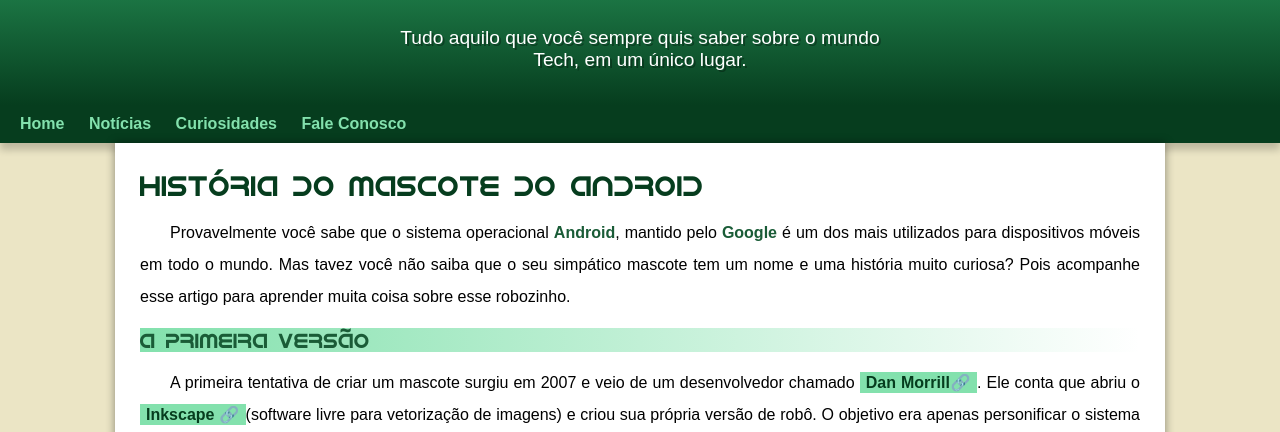
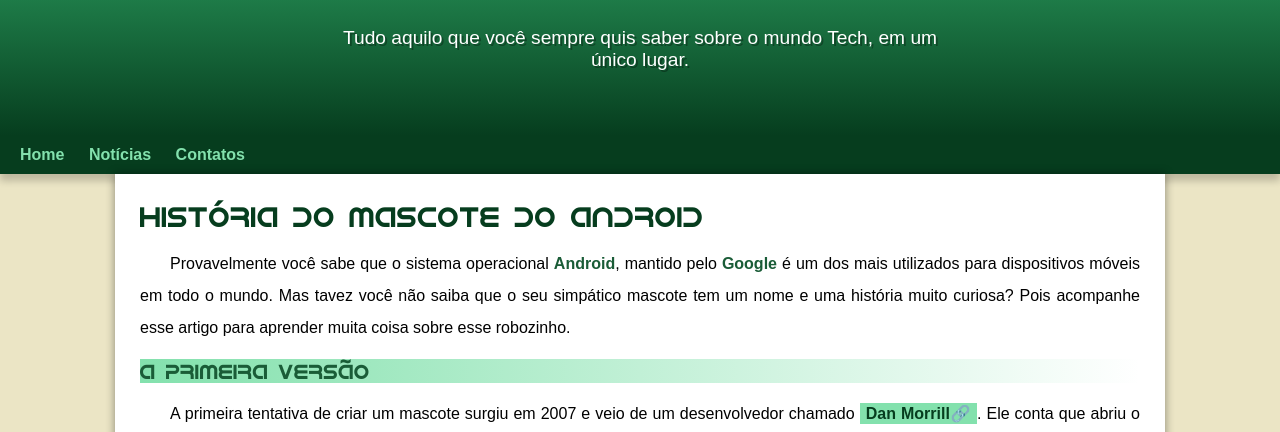
Before and after one commit to lRauane/Site-educacional, a plain HTML site: page index.html in a window 1280 px wide. Shown: the part 100-532 px from the top of the page. Drawn offline with Linux system fonts and the light colour scheme.

Commit message:
Problema de padding resolvido

```diff
--- a/estilo/style.css
+++ b/estilo/style.css
@@ -56,9 +56,9 @@ header > p{
     font-family: var(--fonte-padrao);
     font-size: 1.2em;
     color: white;
-    max-width: 500px;
+    max-width: 600px;
     padding-right: 10px;
-    margin-bottom: auto;
+    padding-bottom: 50px;
     padding-left: 10px;
     margin: auto;
     text-shadow: 2px 2px 0px rgba(0, 0, 0, 0.315)
--- a/index.html
+++ b/index.html
@@ -16,8 +16,7 @@
     <nav>
         <a href="#">Home</a>
         <a href="#">Notícias</a>
-        <a href="#">Curiosidades</a>
-        <a href="#">Fale Conosco</a>
+        <a href="#">Contatos</a>
     </nav>
     <main>
      <article>
```
